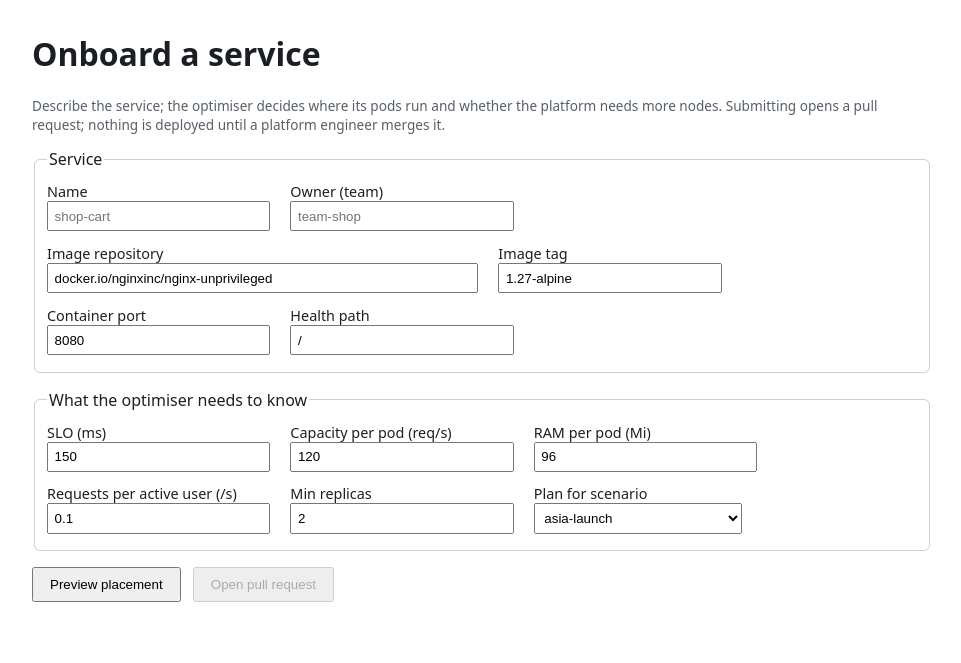
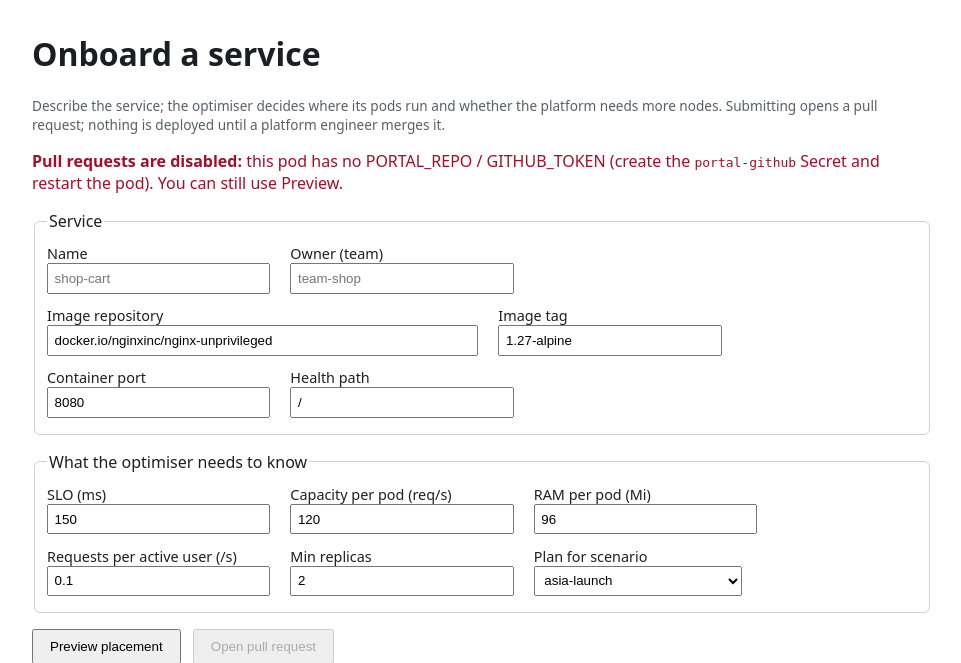
Before and after one commit to QuanTran2510/NT548-app-repo, a Flask app: page /portal in a window 1280 px wide. Shown: the top 663 px of the page, without its empty margins (158-1119 px from the left). Run offline with Flask 3, Linux system fonts and the light colour scheme.

Commit message:
portal: readable errors for git and GitHub failures

```diff
--- a/app.py
+++ b/app.py
@@ -8,7 +8,7 @@ from data import DEFAULT_BUDGET, LATENCY, REGIONS, SERVICES, SITES, list_scenari
 from catalog import CATALOG_REL, load_catalog
 from exporter import ExportError, plan
 from model import build_instance, solve
-from portal import (CatalogCache, PortalError, github_open_pr, onboard, preview_in_repo, with_clone)
+from portal import (CatalogCache, PortalError, github_open_pr, onboard, preview_in_repo, scrub, with_clone)
 from sensitivity import DEFAULT_SWEEPS, sweep
 
 
@@ -50,8 +50,12 @@ def create_app():
     app = Flask(__name__)
 
     @app.errorhandler(FileNotFoundError)
-    def unknown_scenario(e):
-        return jsonify({"status": "error", "reason": f"unknown scenario; choose one of {list(list_scenarios())}"}), 400
+    def missing_file(e):
+        if "scenarios" in str(getattr(e, "filename", "")):
+            reason = f"unknown scenario; choose one of {list(list_scenarios())}"
+        else:
+            reason = f"file not found: {getattr(e, 'filename', None) or e}"
+        return jsonify({"status": "error", "reason": reason, "errors": [reason]}), 400
 
     @app.get("/")
     def index():
@@ -68,10 +72,18 @@ def create_app():
         scenario = body.pop("scenario", "normal")
         return body, scenario
 
+    def _portal_unexpected(e):
+        """Never a bare HTML 500: the page must be able to show what went wrong. Details go to the pod log."""
+        app.logger.exception("portal request failed")
+        msg = scrub(f"{type(e).__name__}: {e}", PORTAL_TOKEN)[:250]
+        return jsonify({"ok": False, "errors": [f"unexpected error ({msg}). See: kubectl logs deploy/placement-optimiser-eu-west -n placement-optimiser"]}), 500
+
     @app.post("/api/portal/preview")
     def portal_preview():
         spec, scenario = _portal_request()
         try:
+            if scenario not in list_scenarios():
+                raise PortalError(f"unknown scenario '{scenario}'; choose one of {list(list_scenarios())}")
             def run(catalog_dir):
                 return preview_in_repo(spec, scenario, load_catalog(catalog_dir))
             if PORTAL_REPO:
@@ -81,6 +93,8 @@ def create_app():
             return jsonify({"ok": True, "preview": out})
         except PortalError as e:
             return jsonify({"ok": False, "errors": e.messages}), 400
+        except Exception as e:                                    # noqa: BLE001
+            return _portal_unexpected(e)
 
     @app.post("/api/portal/submit")
     def portal_submit():
@@ -88,11 +102,17 @@ def create_app():
             return jsonify({"ok": False, "errors": ["the portal cannot open pull requests: PORTAL_REPO / GITHUB_TOKEN are not configured"]}), 503
         spec, scenario = _portal_request()
         try:
+            if scenario not in list_scenarios():
+                raise PortalError(f"unknown scenario '{scenario}'; choose one of {list(list_scenarios())}")
             branch, url = with_clone(PORTAL_REPO, PORTAL_TOKEN,
-                                     lambda p: onboard(spec, scenario, p, github_open_pr(PORTAL_REPO, PORTAL_TOKEN)))
+                                     lambda p: onboard(spec, scenario, p, github_open_pr(PORTAL_REPO, PORTAL_TOKEN), token=PORTAL_TOKEN))
+            if not branch:
+                raise PortalError("nothing to propose: the config-repo already contains this service")
             return jsonify({"ok": True, "branch": branch, "pull_request": url})
         except (PortalError, ExportError) as e:
             return jsonify({"ok": False, "errors": getattr(e, "messages", [str(e)])}), 400
+        except Exception as e:                                    # noqa: BLE001
+            return _portal_unexpected(e)
 
     @app.get("/api/scenarios")
     def api_scenarios():
--- a/templates/portal.html
+++ b/templates/portal.html
@@ -12,6 +12,8 @@
 <h1>Onboard a service</h1>
 <p class="muted">Describe the service; the optimiser decides where its pods run and whether the platform needs more nodes.
 Submitting opens a pull request{% if repo %} in <b>{{ repo }}</b>{% endif %}; nothing is deployed until a platform engineer merges it.</p>
+{% if not can_submit %}<p class="err"><b>Pull requests are disabled:</b> this pod has no PORTAL_REPO / GITHUB_TOKEN
+ (create the <code>portal-github</code> Secret and restart the pod). You can still use Preview.</p>{% endif %}
 <form id="f" onsubmit="return false">
 <fieldset><legend>Service</legend>
  <label>Name<input id="name" placeholder="shop-cart" required></label>
@@ -42,13 +44,19 @@ function spec() {
           rps_per_active_user: n("rps_per_active_user"), min_replicas: n("min_replicas"), scenario: n("scenario")};
 }
 async function call(path) {
-  $("out").innerHTML = "<p class='muted'>working...</p>";
-  const r = await fetch(path, {method: "POST", headers: {"Content-Type": "application/json"}, body: JSON.stringify(spec())});
-  return [r.ok, await r.json()];
+  $("out").innerHTML = "<p class='muted'>working... (cloning the config-repo and solving takes a few seconds)</p>";
+  try {
+    const r = await fetch(path, {method: "POST", headers: {"Content-Type": "application/json"}, body: JSON.stringify(spec())});
+    let j;
+    try { j = await r.json(); } catch (e) { j = {errors: [`The server answered HTTP ${r.status} without a JSON body. Check the pod log.`]}; }
+    return [r.ok, j];
+  } catch (e) {
+    return [false, {errors: ["Could not reach the server: " + e]}];
+  }
 }
 function nodes(o) { return o ? Object.entries(o).map(([k, v]) => `${k} ${v}`).join(", ") : "-"; }
 function show(ok, j) {
-  if (!ok) { $("out").innerHTML = "<h3 class='err'>Cannot continue</h3><ul>" + j.errors.map(e => `<li class='err'>${e}</li>`).join("") + "</ul>"; return; }
+  if (!ok) { const errs = j.errors || [j.reason || "unexpected error"]; $("out").innerHTML = "<h3 class='err'>Cannot continue</h3><ul>" + errs.map(e => `<li class='err'>${e}</li>`).join("") + "</ul>"; return; }
   if (j.pull_request) { $("out").innerHTML = `<h3 class='ok'>Pull request opened</h3><p><a href="${j.pull_request}" target="_blank">${j.pull_request}</a></p><p class="muted">Branch ${j.branch}. A platform engineer reviews and merges it.</p>`; return; }
   const p = j.preview;
   $("out").innerHTML = `<h3 class='ok'>Placement found (scenario ${p.scenario})</h3>
```
Also changed, not shown: portal.py (+21 -4 lines), tests/test_portal.py (+50 -0 lines).
